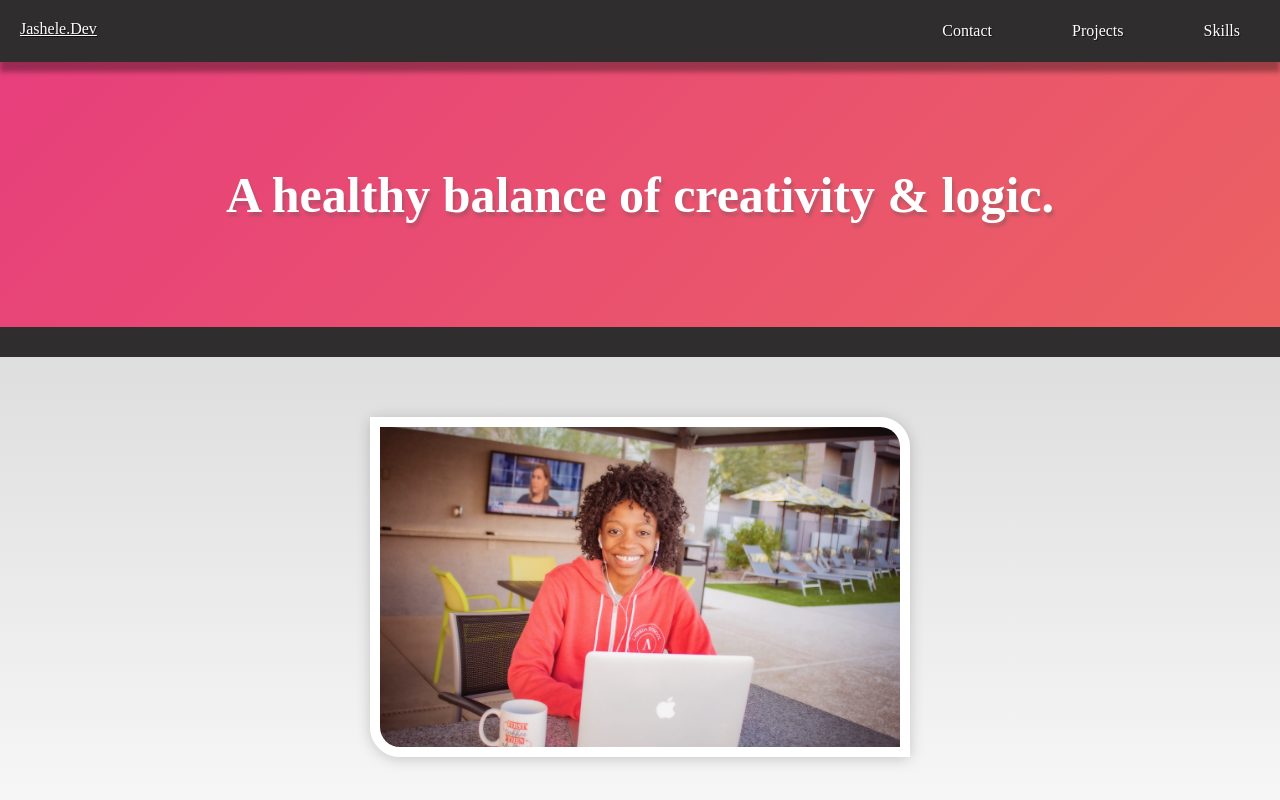
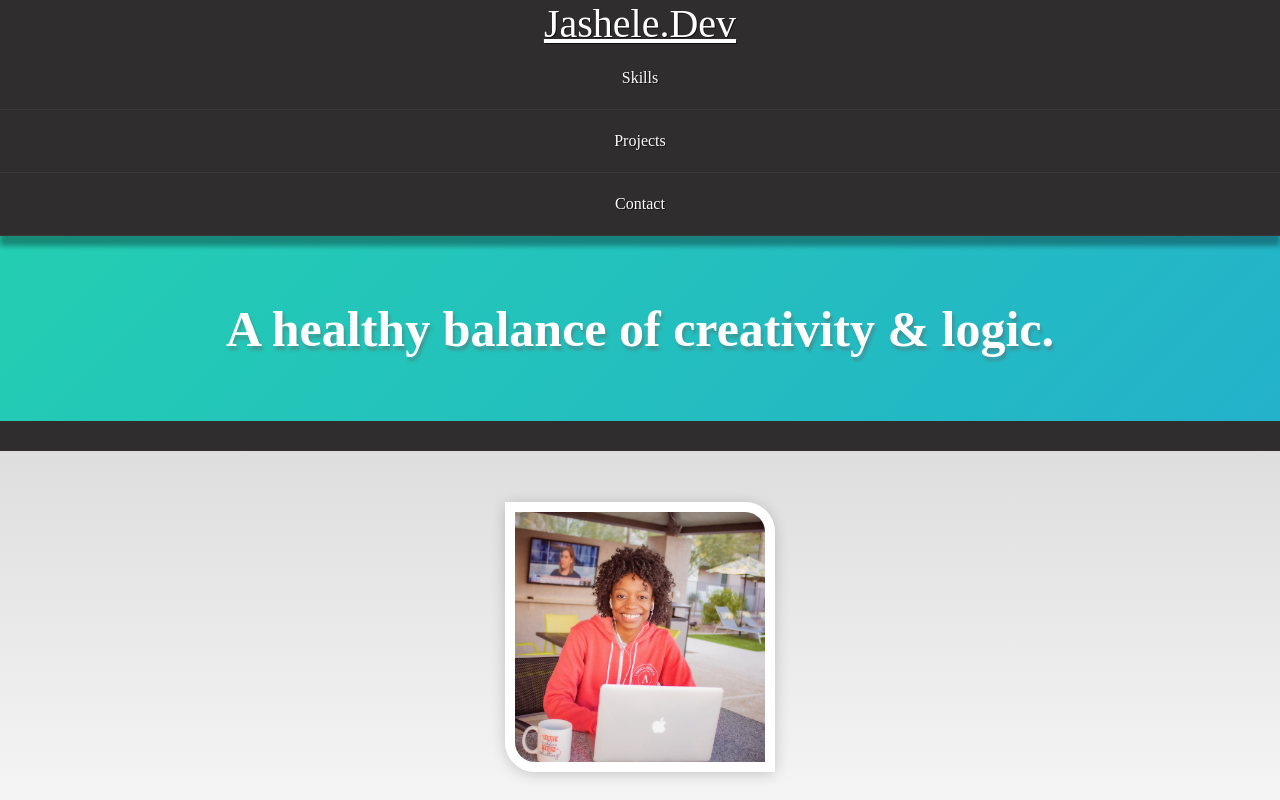
Before and after one commit to jasheloper/portfolioversion3, a React (Create React App) app: page / in a window 1280 px wide. Shown: the top 800 px of the page. Built offline with nearby package versions, Linux system fonts and the light colour scheme; a web font is replaced by a local one.

Commit message:
updated tablet media query

```diff
--- a/src/LESS/projects.less
+++ b/src/LESS/projects.less
@@ -174,7 +174,6 @@
   }
 }
 
-
 @-webkit-keyframes slide-top {
   0% {
     -webkit-transform: translateY(0);
--- a/src/LESS/variables.less
+++ b/src/LESS/variables.less
@@ -6,6 +6,6 @@
 @dark: #2f2d2e;
 
 // Media Queries :
-@mobile: ~"(max-width: 1024px)";
+@mobile: ~"(max-width: 1298px)";
 @tablet: ~"(min-width: 768px)";
 @big: ~"(min-width: 1700px)";
```
Also changed, not shown: src/css/index.css (+31 -31 lines).
